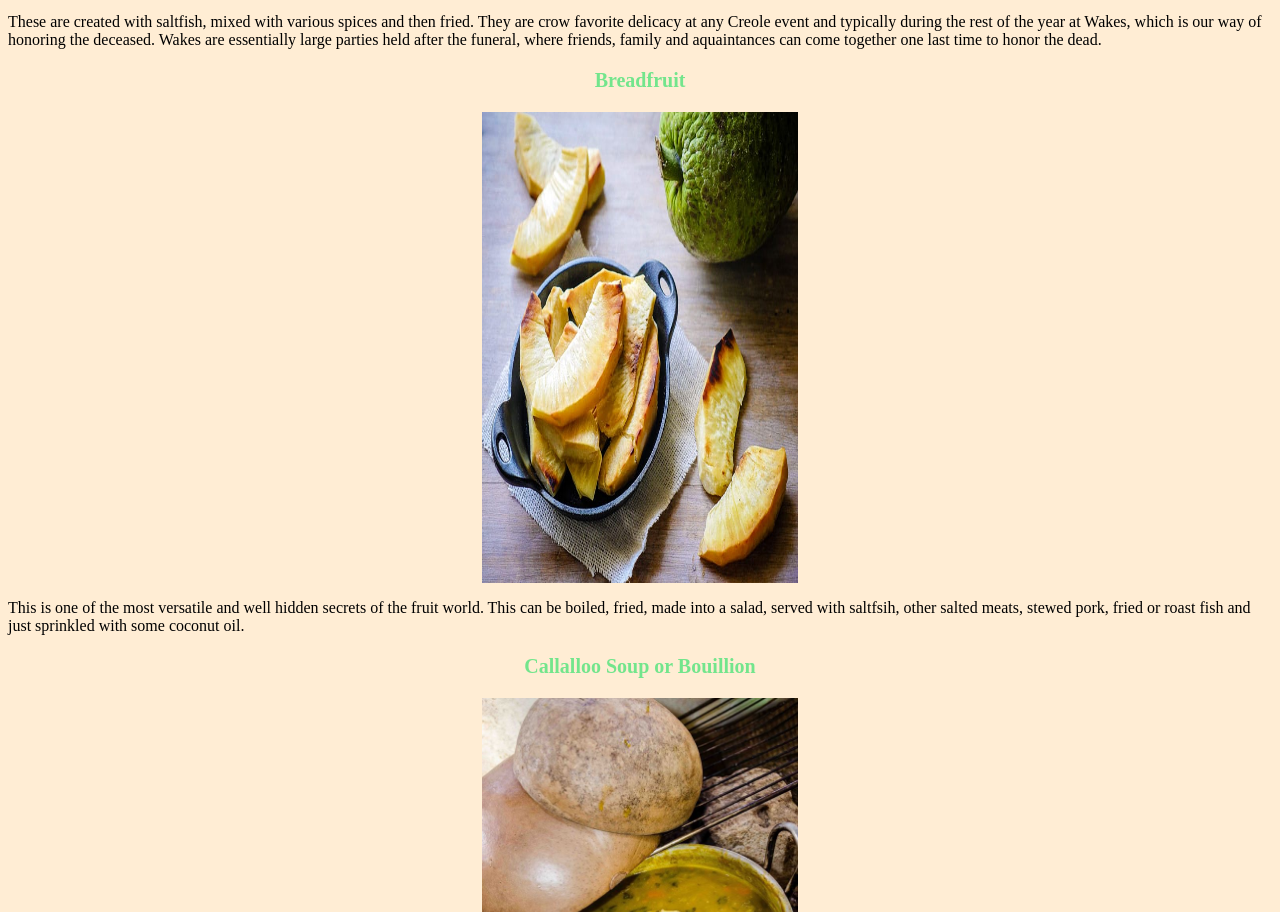
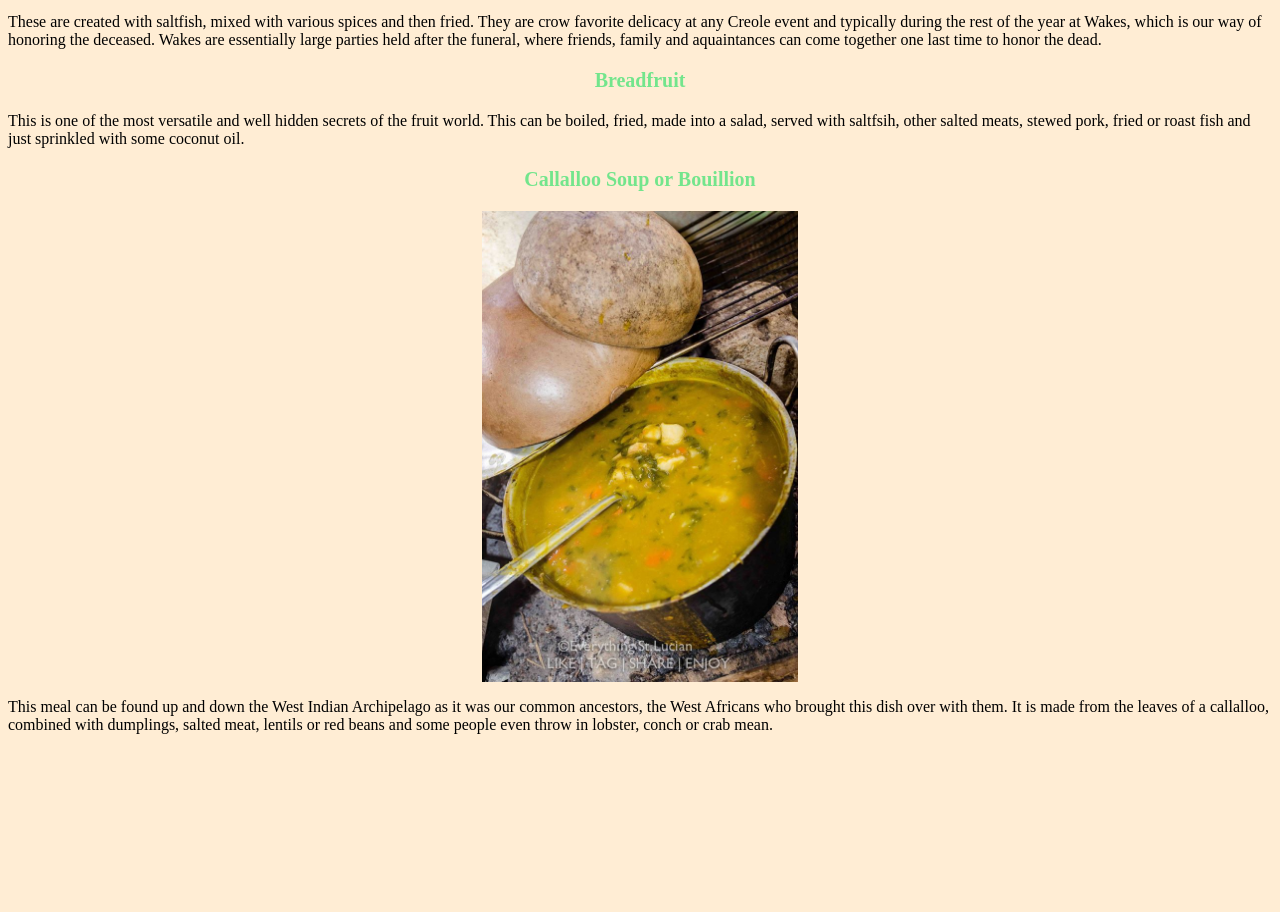
Before and after one commit to ZaedaP/CultureandCouture, a plain HTML site: page Food.html in a window 1280 px wide. Shown: the part 2502-3414 px from the top of the page. After the commit the page ends 3252 px from the top, so only its background shows below. Drawn offline with Linux system fonts and the light colour scheme.

Commit message:
Update Food.html

```diff
--- a/Food.html
+++ b/Food.html
@@ -30,7 +30,6 @@ It would truly be remiss of me, to mention Creole without showing off some of ou
 <p class = "One">These are created with saltfish, mixed with various spices and then fried. They are crow favorite delicacy at any Creole event and typically during the rest of the year at Wakes, which is our way of honoring the deceased. Wakes are essentially large parties held after the funeral, where friends, family and aquaintances can come together one last time to honor the dead. </p>
 
 <h3> Breadfruit </h3>
-  <img src = "BreadFruit.jpg" alt = "Photo of a Food" id = "HeaderPic">
 <p class = "One"> This is one of the most versatile and well hidden secrets of the fruit world. This can be boiled, fried, made into a salad, served with saltfsih, other salted meats, stewed pork, fried or roast fish and just sprinkled with some coconut oil. </p>
 
 <h3> Callalloo Soup or Bouillion </h3>
```
